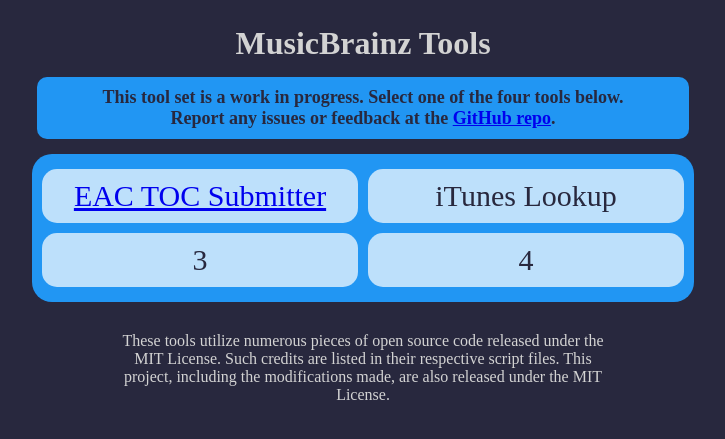
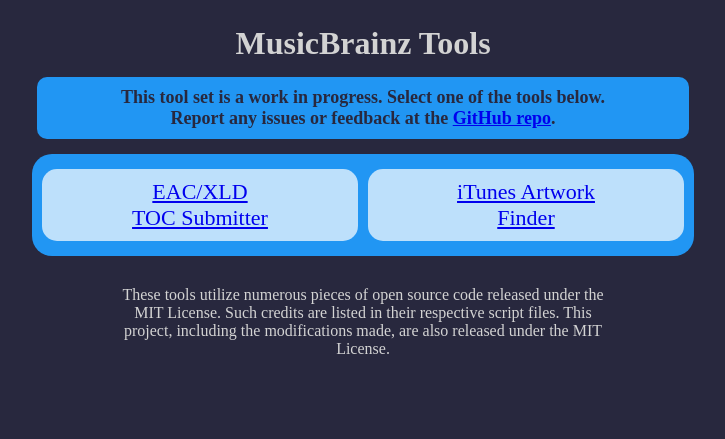
Before and after one commit to thwaller/musicbrainz, a PHP site: page / in a window 1280 px wide. Shown: the top 439 px of the page, without its empty margins (277-1002 px from the left). Run offline with PHP 8.4, Linux system fonts and the light colour scheme.

Commit message:
iTunes phase 1

```diff
--- a/index.html
+++ b/index.html
@@ -1,17 +1,17 @@
-<!DOCTYPE html>
-<html>
+<!doctype html>
+<html lang="en">
 <head>
     <link rel="stylesheet" href="style.css" type="text/css" />
 </head>
 <body>
     <h1>MusicBrainz Tools</h1>
-    <h2>This tool set is a work in progress. Select one of the four tools below.<br />Report any issues or feedback at the
+    <h2>This tool set is a work in progress. Select one of the tools below.<br />Report any issues or feedback at the
         <a href="https://github.com/thwaller/musicbrainz">GitHub repo</a>.</h2>
     <div class="grid-container">
-        <div><a href="./mb-eac/index.html">EAC TOC Submitter</a></div>
-        <div>iTunes Lookup</div>
-        <div>3</div>
-        <div>4</div>
+        <div><a href="./mb-eac/index.html">EAC/XLD<br />TOC Submitter</a></div>
+        <div><a href="./itunes/index.html">iTunes Artwork<br />Finder</a></div>
+        <!--<div>TBD</div>
+        <div>TBD</div>-->
     </div>
     <div class="footer">
         These tools utilize numerous pieces of open source code released under the MIT License.
--- a/mb-eac/mbscript.js
+++ b/mb-eac/mbscript.js
@@ -6,6 +6,7 @@
  * Copyright 2018, Konstantin Mochalov
  * Released under the MIT License
  */
+
     var SECTORS_PER_SECOND = 75
     var PREGAP = 150
     var DATA_TRACK_GAP = 11400
--- a/mb-eac/plugin.js
+++ b/mb-eac/plugin.js
@@ -6,6 +6,7 @@
  * Copyright 2010, ZURB
  * Released under the MIT License
  */
+
     (function ($) {
         $.event.special.textchange = {
             setup: function (data, namespaces) {
--- a/mb-eac/style.css
+++ b/mb-eac/style.css
@@ -1,3 +1,5 @@
+/*<![CDATA[*/
+
 body {
     font-family: sans-serif;
     background: #ddd;
@@ -28,3 +30,5 @@
     width: 50px;
     height: 25px;
 }
+
+/*]]>*/
--- a/style.css
+++ b/style.css
@@ -37,7 +37,7 @@
 .grid-container > div {
     background-color: rgba(255, 255, 255, 0.7);
     padding: 10px;
-    font-size: 30px;
+    font-size: 22px;
     border-radius: 15px;
 }
 
```
Also changed, not shown: README.md, mb-eac/index.html (indentation only).
